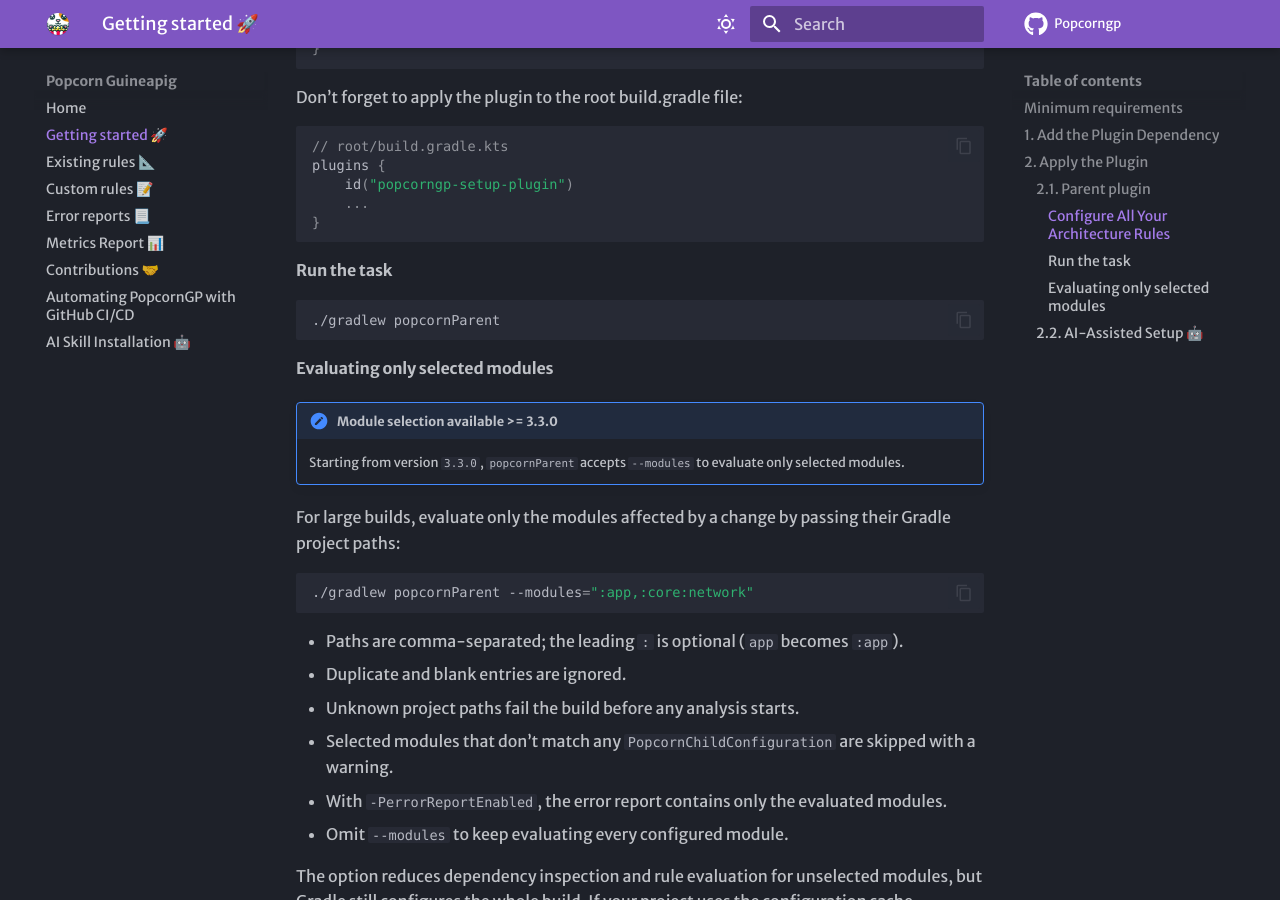
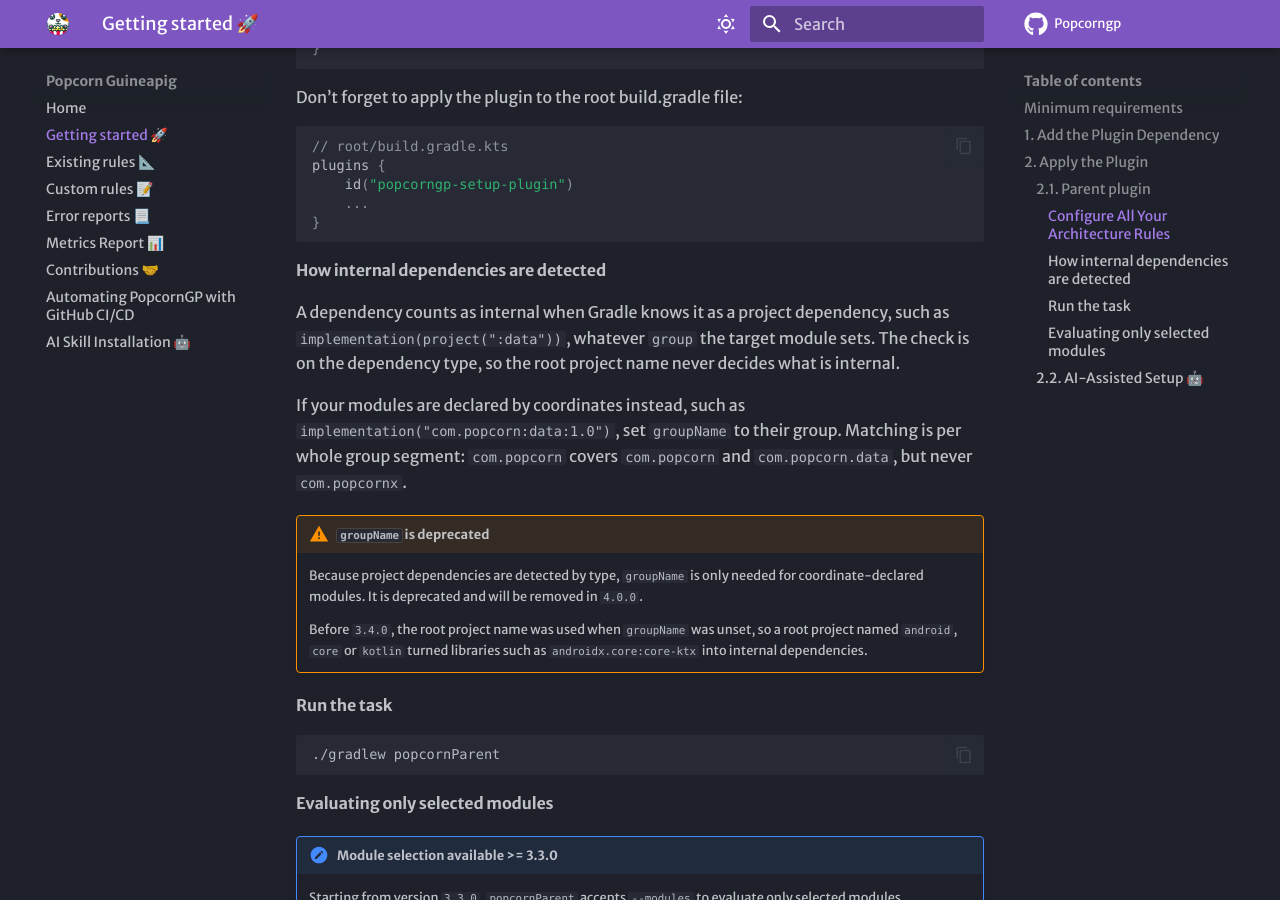
Before and after one commit to CodandoTV/popcorn-guineapig, an MkDocs documentation site: the page built from docs/1-getting-started.md, in a window 1280 px wide and 900 px high, scrolled down 1517 px. Built offline with MkDocs 1.6.1 and Material for MkDocs 9.7.7, drawn with Linux system fonts in a browser that asks for light colours; some web fonts are replaced; comment, search, counter and statistics services are not loaded.

Commit message:
docs: document type-based internal dependency detection
The metrics prerequisite still claimed the task matched dependencies by project
group name, and nothing documented how internal dependencies are recognized or
that groupName is on its way out. Getting started now explains the type check
and the opt-in coordinate fallback, and the 3.4.0 changelog records the fix,
the changed default and the deprecation.

````diff
--- a/docs/1-getting-started.md
+++ b/docs/1-getting-started.md
@@ -73,6 +73,24 @@ plugins {
 }
 ```
 
+#### How internal dependencies are detected
+
+A dependency counts as internal when Gradle knows it as a project dependency, such as
+`implementation(project(":data"))`, whatever `group` the target module sets. The check is on the
+dependency type, so the root project name never decides what is internal.
+
+If your modules are declared by coordinates instead, such as
+`implementation("com.popcorn:data:1.0")`, set `groupName` to their group. Matching is per whole
+group segment: `com.popcorn` covers `com.popcorn` and `com.popcorn.data`, but never `com.popcornx`.
+
+!!!warning "`groupName` is deprecated"
+    Because project dependencies are detected by type, `groupName` is only needed for
+    coordinate-declared modules. It is deprecated and will be removed in `4.0.0`.
+
+    Before `3.4.0`, the root project name was used when `groupName` was unset, so a root project
+    named `android`, `core` or `kotlin` turned libraries such as `androidx.core:core-ktx` into
+    internal dependencies.
+
 #### **Run the task**
 
 ```sh
````
Also changed, not shown: CHANGELOG.md (+6 -0 lines), docs/5-metrics-report.md (+2 -2 lines).
